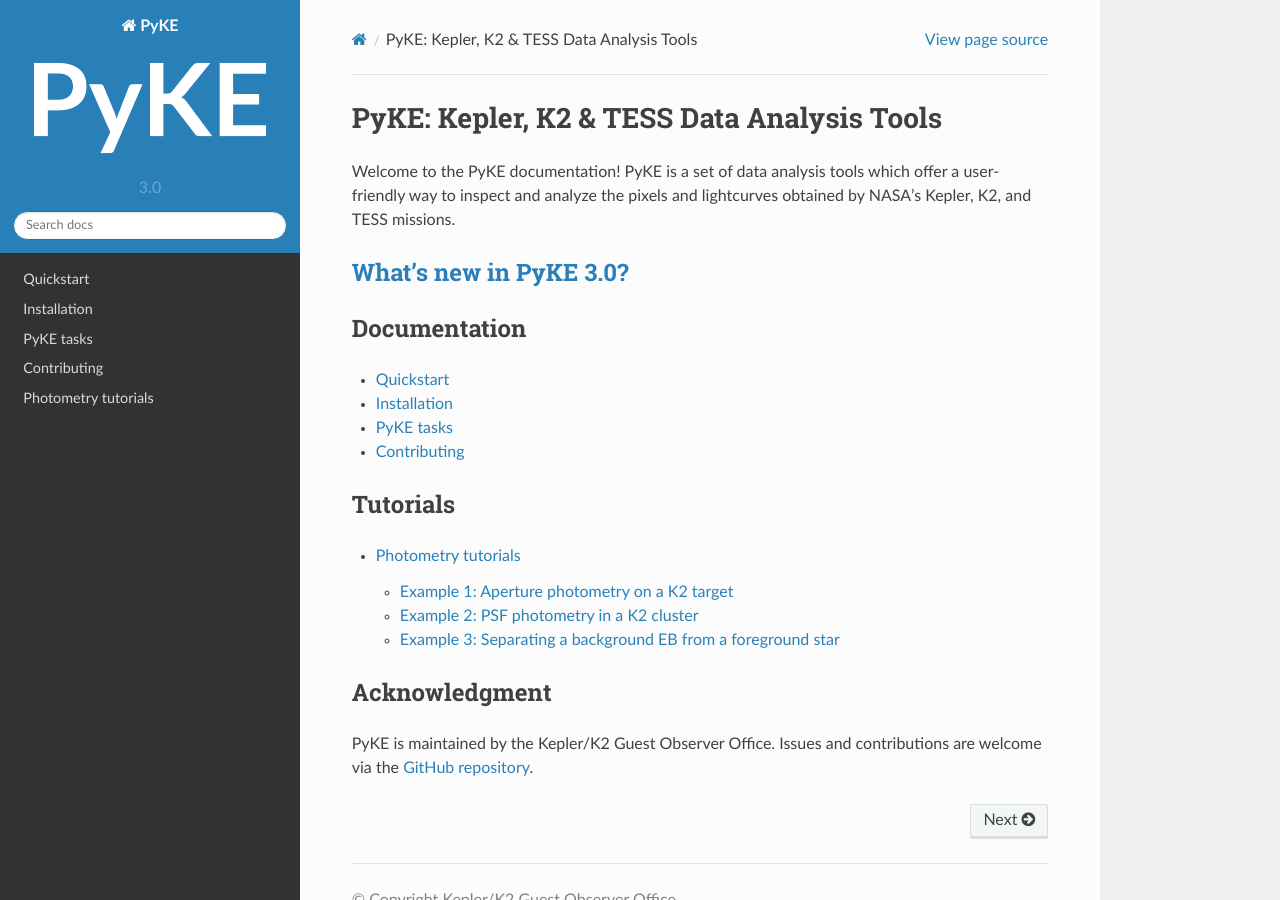
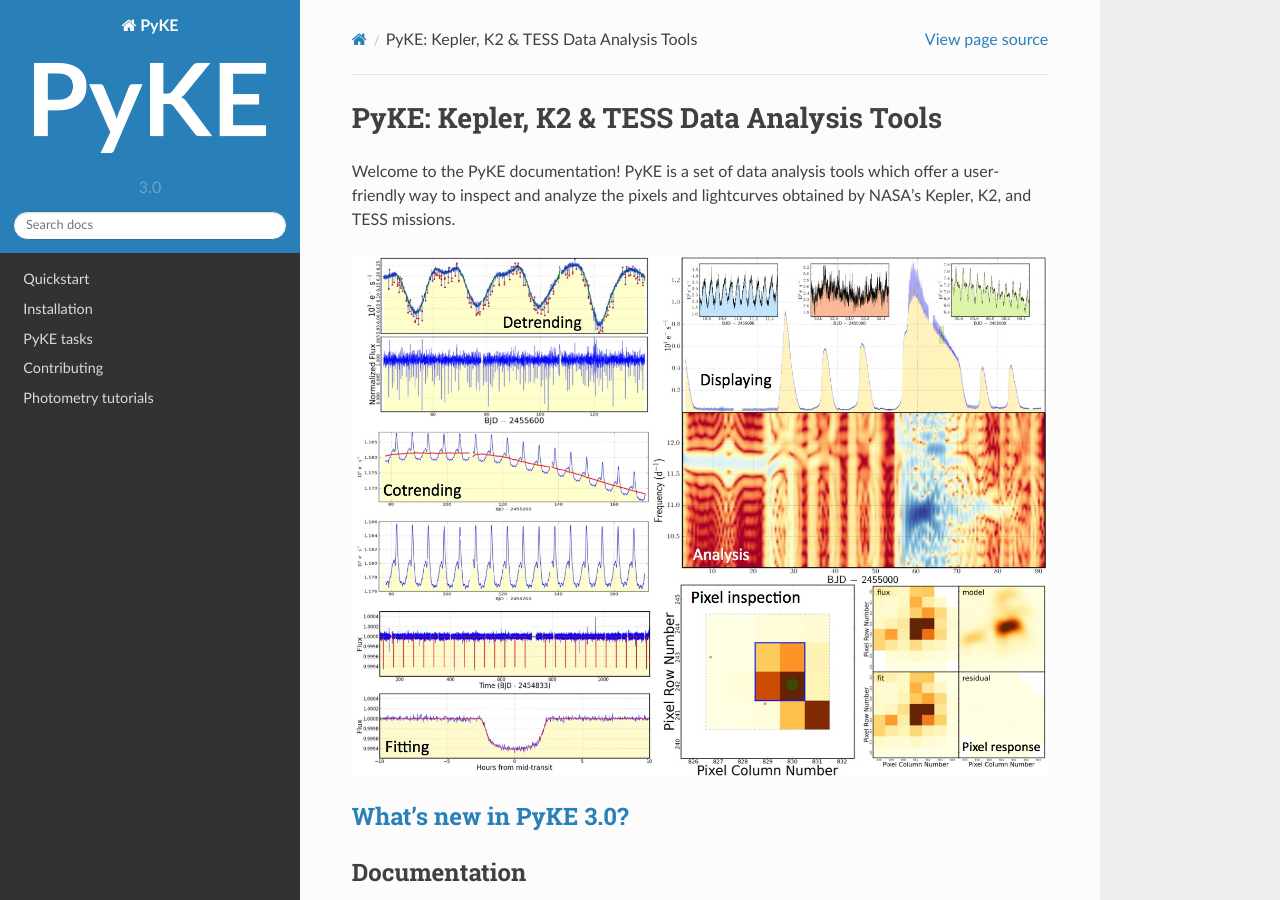
Before and after one commit to KeplerGO/pyke, a Sphinx documentation site: the page built from docs/source/index.rst, in a window 1280 px wide and 900 px high. Built offline with Sphinx 7.4.7 and the Read the Docs theme 2.0.0, drawn with Linux system fonts in a browser that asks for light colours.

Commit message:
Add the overview figure to index

```diff
--- a/docs/source/index.rst
+++ b/docs/source/index.rst
@@ -5,6 +5,8 @@
 ===========================================
 
 Welcome to the PyKE documentation! PyKE is a set of data analysis tools which offer a user-friendly way to inspect and analyze the pixels and lightcurves obtained by NASA's Kepler, K2, and TESS missions.
+
+.. image:: _static/images/pyke-overview.png
 
 *******************
 :doc:`whatsnew/3.0`
```
Also changed, not shown: docs/source/_static/images/pyke-overview.png (added).
